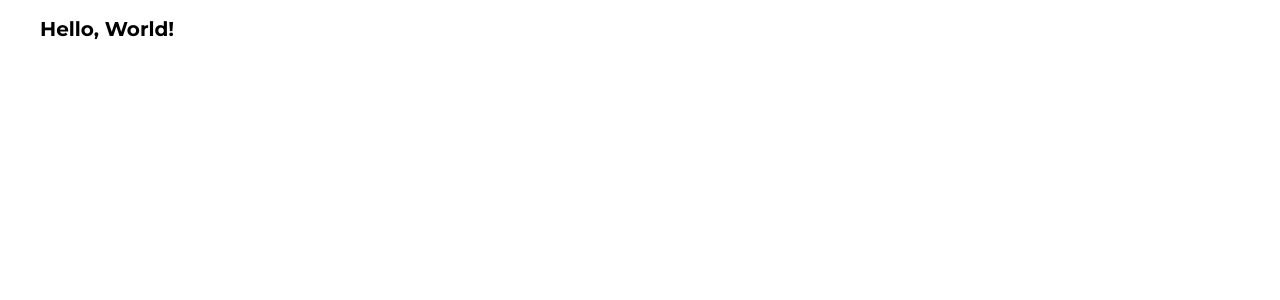
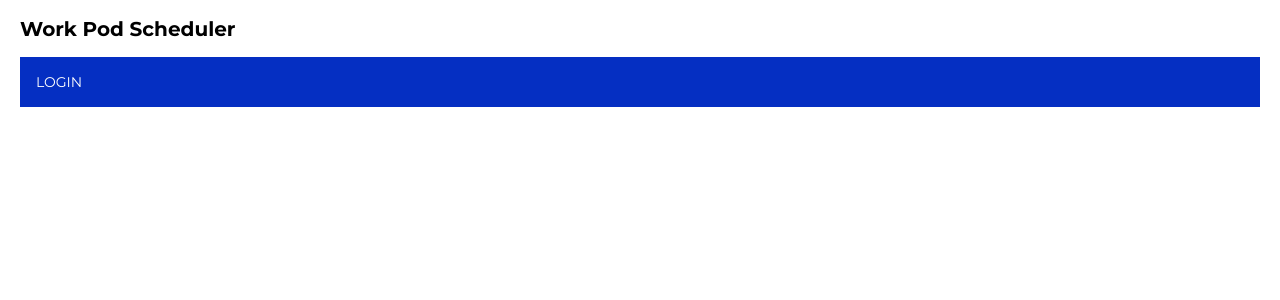
Before and after one commit to oskarisuonpaa/work-pod-end-user-interface, a React (Vite) app in the folder app/: page / in a window 1280 px wide. Shown: the top 300 px of the page. Built offline with nearby package versions, Linux system fonts and the light colour scheme.

Commit message:
started creating login screen

```diff
--- a/app/src/App.tsx
+++ b/app/src/App.tsx
@@ -1,9 +1,10 @@
+import LoginScreen from "./components/LoginScreen";
+
 const App = () => {
+  const loggedIn = false;
   return (
     <>
-      <div>
-        <h2>Hello, World!</h2>
-      </div>
+      {loggedIn ? <h2>Welcome to the Work Pod Scheduler</h2> : <LoginScreen />}
     </>
   );
 };
--- /dev/null
+++ b/app/src/components/LinkButton/LinkButton.css
@@ -0,0 +1,10 @@
+.link-button {
+  color: var(--white);
+  background: var(--blue);
+  display: block;
+  padding: 1rem;
+  font-size: 0.875rem;
+  text-transform: uppercase;
+  text-decoration: none;
+  border: none;
+}
--- /dev/null
+++ b/app/src/components/LinkButton/index.tsx
@@ -0,0 +1,16 @@
+import "./LinkButton.css";
+
+type LinkButtonProps = {
+  label: string;
+  href: string;
+};
+
+const LinkButton = ({ label, href }: LinkButtonProps) => {
+  return (
+    <a className="link-button" href={href}>
+      {label}
+    </a>
+  );
+};
+
+export default LinkButton;
--- /dev/null
+++ b/app/src/components/LoginScreen.tsx
@@ -0,0 +1,12 @@
+import LinkButton from "./LinkButton";
+
+const LoginScreen = () => {
+  return (
+    <>
+      <h2>Work Pod Scheduler</h2>
+      <LinkButton label="Login" href="#" />
+    </>
+  );
+};
+
+export default LoginScreen;
```
